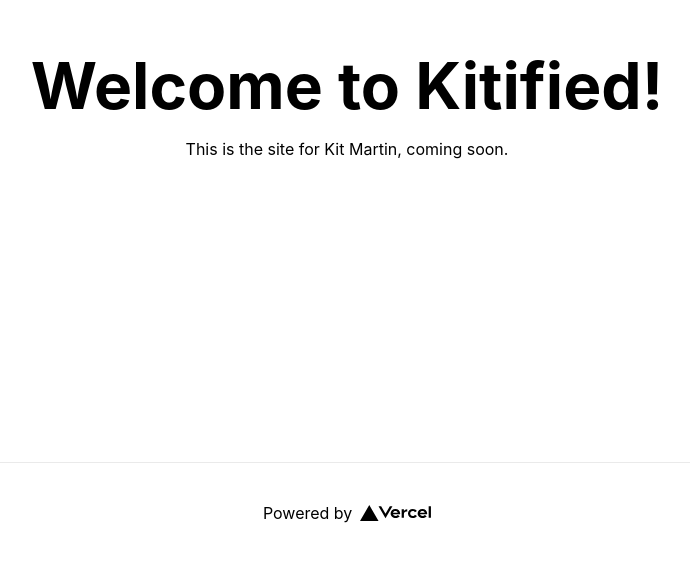
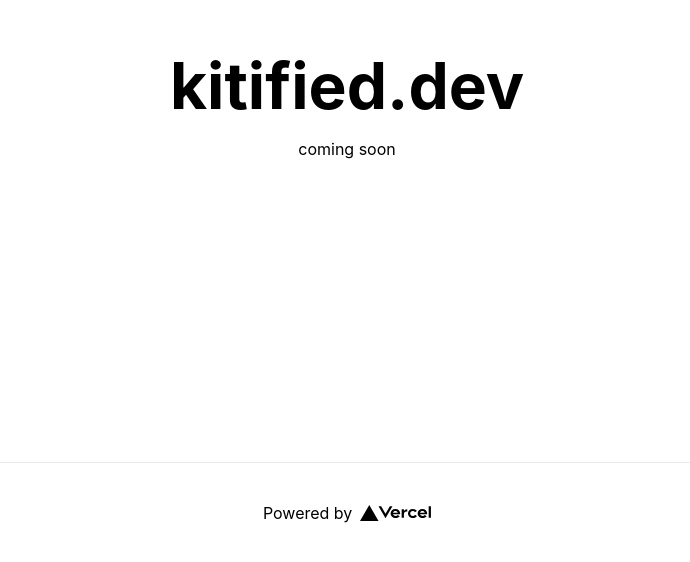
Before and after one commit to jssblck/kitified-dev, a Next.js app: page / in a window 1280 px wide. Shown: the part 238-800 px from the top of the page, without its empty margins (293-983 px from the left). Built offline with nearby package versions, Linux system fonts and the light colour scheme.

Commit message:
coming soon

```diff
--- a/pages/index.js
+++ b/pages/index.js
@@ -4,16 +4,16 @@ export default function Home() {
   return (
     <div className="container">
       <Head>
-        <title>Welcome to Kitified!</title>
+        <title>kitified</title>
         <link rel="icon" href="/favicon.ico" />
       </Head>
 
       <main>
         <h1 className="title">
-          Welcome to Kitified!
+          kitified.dev
         </h1>
 
-        <p>This is the site for Kit Martin, coming soon.</p>
+        <p>coming soon</p>
       </main>
 
       <footer>
```
